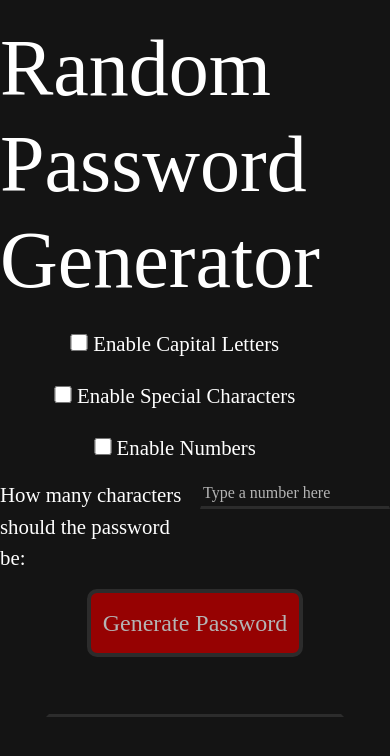
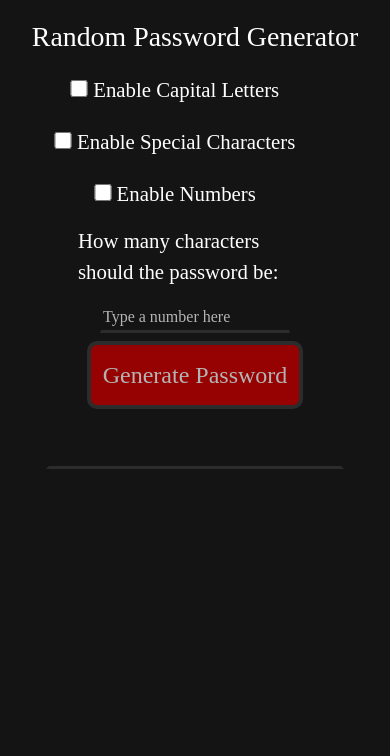
Before and after one commit to ZainDevelopments/PasswordGen, a plain HTML site: page index.html in a window 390 px wide. Drawn offline with nearby package versions, Linux system fonts and the light colour scheme.

Commit message:
Added responsivness closes #2

```diff
--- a/CSS/style.css
+++ b/CSS/style.css
@@ -22,7 +22,7 @@ body {
 
 .title {
     color: white;
-    font-size: 5rem;
+    width: 100%;
     margin: 0;
     padding: 0;
 }
@@ -285,3 +285,26 @@ input[type=number] {
     border-color: rgb(22, 90, 22);
     animation: copy-pop 100ms ease-in;
 }
+
+/*Reactive Code*/
+@media only screen and (max-width: 590px) {
+    .input-container {
+        flex-direction: column;
+        align-items: center;
+    }
+
+    .char-length {
+        justify-content: center;
+    }
+
+    .gen-button {
+        margin-top: 2%;
+    }
+}
+
+@media only screen and (max-width: 400px) {
+    .add-margin {
+        margin-left: 20%;
+        margin-right: 20%;
+    }
+}
--- a/index.html
+++ b/index.html
@@ -14,7 +14,7 @@
         <div class="background">
             <h1 class = "title center-stuff">Random Password Generator</h1>
             <div class="checkbox-grid">
-                <ul class="checkboxes center-stuff">
+                <ul class="checkboxes center-stuff ">
                     <li>
                         <input id="capsCheck" type="checkbox" name="caps" class="capsBox input">
                         <label for="caps" class="text grid-letters">Enable Capital Letters</label>
@@ -32,11 +32,11 @@
                 </ul>
             </div>
             <span class="input-container center-stuff">
-                <p class="char-length text">How many characters should the password be:</p>
+                <p class="char-length text add-margin">How many characters should the password be:</p>
                 <input id="input" class="inputBox" type="number" placeholder="Type a number here">
             </span>
             <div class="gen-button-containter center-stuff">
-                <button id="genbutton" class="gen-button">Generate Password</button>
+                <button id="genbutton" class="gen-button add-margin">Generate Password</button>
             </div>
             <br>
             <div class="center-stuff">
```
Also changed, not shown: JS/script.js (line endings or trailing spaces).
